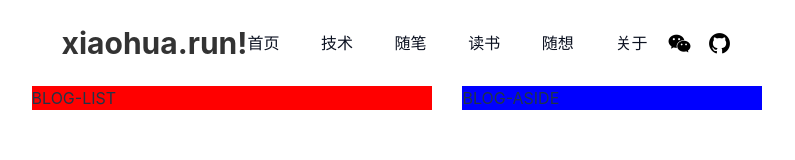
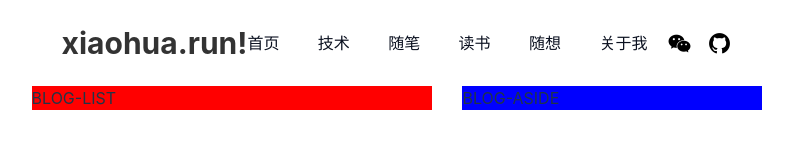
Before and after one commit to pengxiaohua/my-blog-web, a React (Vite) app: page / in a window 1280 px wide. Shown: the top 160 px of the page, without its empty margins (243-1038 px from the left). Built offline with nearby package versions, Linux system fonts and the light colour scheme; what tailwindcss-dark-mode would draw is missing.

Commit message:
feat: 修改nav

```diff
--- a/src/components/Navigation/index.tsx
+++ b/src/components/Navigation/index.tsx
@@ -31,7 +31,7 @@ const Navigation: FC<Props> = (props) => {
           <Link to="/thinking" className="hover:text-sky-500 dark:hover:text-sky-400">随想</Link>
         </li>
         <li className="navigation-page__nav-item">
-          <Link to="/about-me" className="hover:text-sky-500 dark:hover:text-sky-400">关于</Link>
+          <Link to="/about-me" className="hover:text-sky-500 dark:hover:text-sky-400">关于我</Link>
         </li>
       </ul>
     </div>
```
